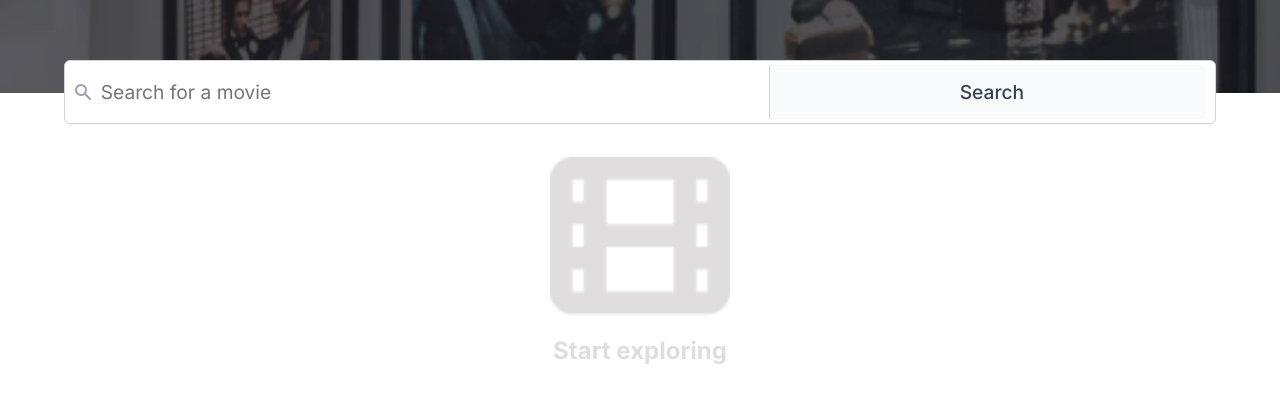
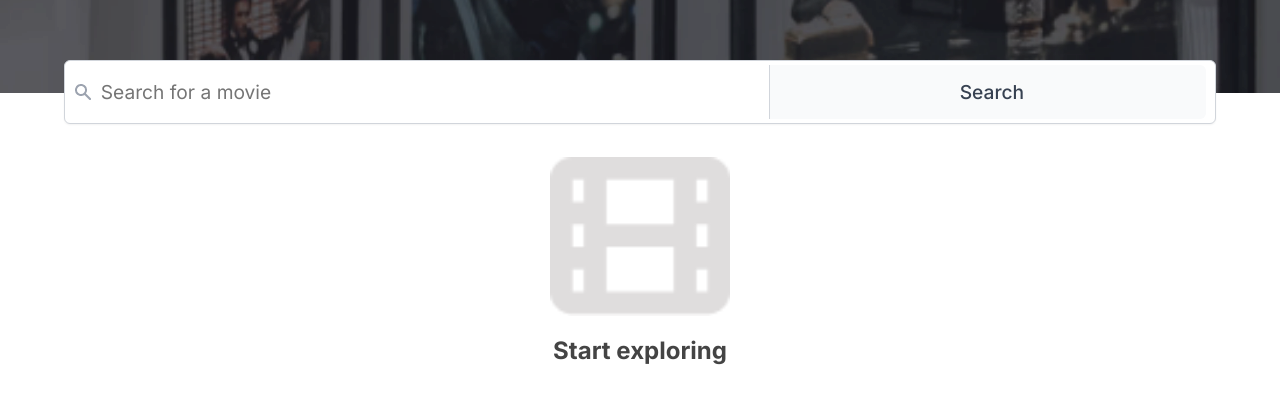
Before and after one commit to NSM722/Movie-Watchlist, a website built with Vite: page index.html in a window 1280 px wide. Shown: the part 210-612 px from the top of the page. Built offline with nearby package versions, Linux system fonts and the light colour scheme.

Commit message:
change the foreground color to enhance accessibility

```diff
--- a/index.css
+++ b/index.css
@@ -149,7 +149,7 @@ h2 {
 .watchlist-body {
     font-weight: 700;
     font-size: 1.5rem;
-    color: #DFDDDD;
+    color: #444444;
     margin-top: 0;
 }
 
```
